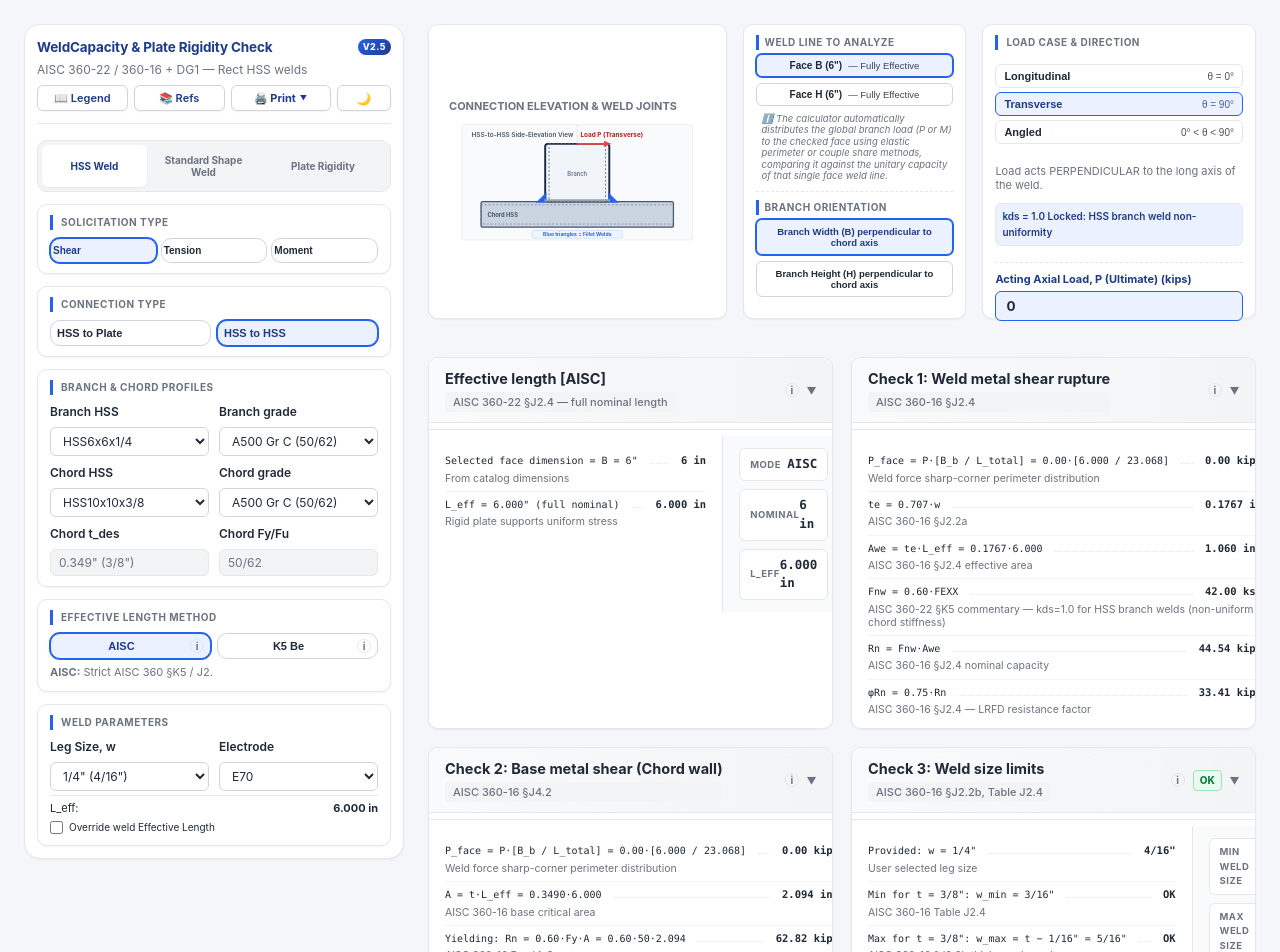
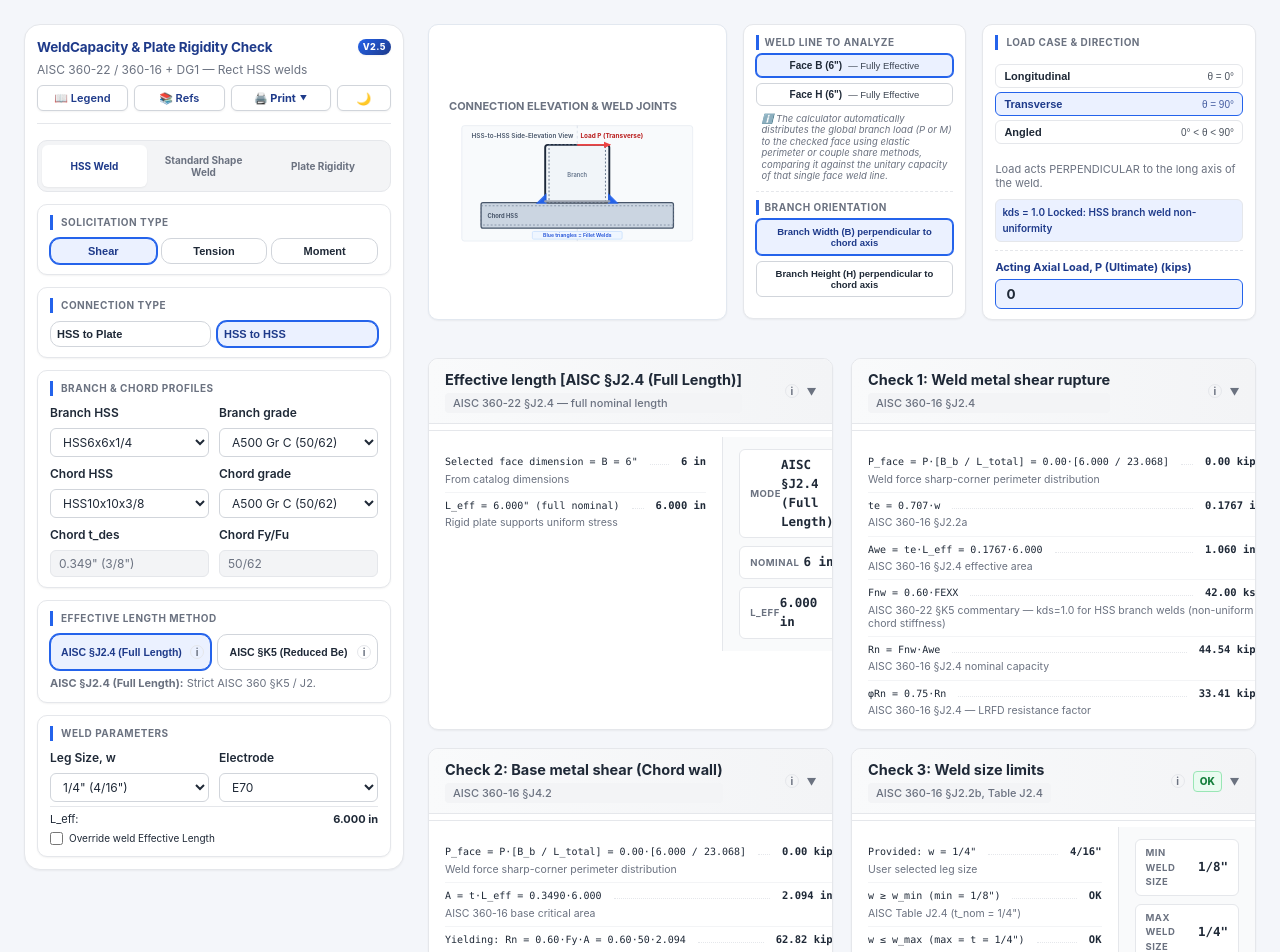
Before and after one commit to mEat89/weldCalc, a React (Vite) app: page / in a window 1280 px wide. Shown: the top 952 px of the page. Built offline with nearby package versions, Linux system fonts and the light colour scheme.

Commit message:
feat: add HSS and standard shape connection reporting, calculation math, and UI components

```diff
--- a/src/components/tabs/HSSTab.jsx
+++ b/src/components/tabs/HSSTab.jsx
@@ -180,6 +180,11 @@ export default function HSSTab({ activeTab, setActiveTab, tabs, setLegendOpen, s
     baseLabel = "Chord wall";
   }
 
+  // Constructability and detailing weld limits are checked against clean nominal thicknesses
+  const baseTNominal = connType === "hss2plate"
+    ? Math.min(plateT, branch.tNom)
+    : Math.min(chord.tNom, branch.tNom);
+
   // Directional strength increase (kds) lock policies
   const lockDirectional =
     solicitation === "tension" ||
@@ -208,7 +213,7 @@ export default function HSSTab({ activeTab, setActiveTab, tabs, setLegendOpen, s
         baseT, fy: baseFy, fu: baseFu, length: faceLen.length, nLines: 1,
         method: "lrfd", appliedLoad: pFace,
       });
-      size = calcWeldSize({ legSize, baseT });
+      size = calcWeldSize({ legSize, baseT: baseTNominal });
     } catch (e) { calcError = e instanceof Error ? e.message : String(e); }
   }
 
@@ -345,7 +350,7 @@ export default function HSSTab({ activeTab, setActiveTab, tabs, setLegendOpen, s
                   weld, base, size, governing, faceLen, k5, loa, dCouple,
                   effLenBlock: effLenBlockForReport,
                   fnwEq, fnwRef, designEq, designRef,
-                  baseT, baseFy, baseFu, baseLabel,
+                  baseT, baseFy, baseFu, baseLabel, baseTNominal,
                   thetaDeg, effectiveUseDirectional, lockDirectional, lockReason,
                   selectedFaceNominal, faceDescription,
                 },
@@ -388,25 +393,25 @@ export default function HSSTab({ activeTab, setActiveTab, tabs, setLegendOpen, s
               onClick={() => setSolicitation("shear")}
               className={`toggle-option-btn compact ${solicitation === "shear" ? "active" : ""}`}
               type="button"
-              style={{ padding: "6px 2px", fontSize: "10px" }}
+              style={{ padding: "6px", fontSize: "11px", display: "flex", justifyContent: "center", alignItems: "center", width: "100%" }}
             >
-              <div className="btn-main-label" style={{ fontSize: "10px", fontWeight: "700" }}>Shear</div>
+              <div className="btn-main-label" style={{ fontSize: "11px", fontWeight: "700", textAlign: "center", width: "100%" }}>Shear</div>
             </button>
             <button
               onClick={() => setSolicitation("tension")}
               className={`toggle-option-btn compact ${solicitation === "tension" ? "active" : ""}`}
               type="button"
-              style={{ padding: "6px 2px", fontSize: "10px" }}
+              style={{ padding: "6px", fontSize: "11px", display: "flex", justifyContent: "center", alignItems: "center", width: "100%" }}
             >
-              <div className="btn-main-label" style={{ fontSize: "10px", fontWeight: "700" }}>Tension</div>
+              <div className="btn-main-label" style={{ fontSize: "11px", fontWeight: "700", textAlign: "center", width: "100%" }}>Tension</div>
             </button>
             <button
               onClick={() => setSolicitation("moment")}
               className={`toggle-option-btn compact ${solicitation === "moment" ? "active" : ""}`}
               type="button"
-              style={{ padding: "6px 2px", fontSize: "10px" }}
+              style={{ padding: "6px", fontSize: "11px", display: "flex", justifyContent: "center", alignItems: "center", width: "100%" }}
             >
-              <div className="btn-main-label" style={{ fontSize: "10px", fontWeight: "700" }}>Moment</div>
+              <div className="btn-main-label" style={{ fontSize: "11px", fontWeight: "700", textAlign: "center", width: "100%" }}>Moment</div>
             </button>
           </div>
         </div>
@@ -513,15 +518,28 @@ export default function HSSTab({ activeTab, setActiveTab, tabs, setLegendOpen, s
                   type="button"
                   style={{
                     padding: "6px 24px 6px 6px",
-                    fontSize: "11px",
+                    fontSize: "10.5px",
                     display: "flex",
                     alignItems: "center",
                     justifyContent: "center",
                     position: "relative",
                     width: "100%",
+                    minHeight: "36px",
                   }}
                 >
-                  <span className="btn-main-label" style={{ fontSize: "11px", fontWeight: "700" }}>{m.short}</span>
+                  <span
+                    className="btn-main-label"
+                    style={{
+                      fontSize: "10.5px",
+                      fontWeight: "700",
+                      textAlign: "center",
+                      display: "block",
+                      width: "100%",
+                      lineHeight: "1.2"
+                    }}
+                  >
+                    {m.short}
+                  </span>
                   <div
                     className="info-tooltip-container"
                     style={{
@@ -693,10 +711,12 @@ export default function HSSTab({ activeTab, setActiveTab, tabs, setLegendOpen, s
           </div>
 
           {/* Column 2: Load case / direction (Compacted) */}
-          <div className="card compact top-grid-card" style={{ display: "flex", flexDirection: "column", gap: "6px", opacity: solicitation === "shear" ? 1 : 0.65 }}>
+          <div className="card compact top-grid-card" style={{ display: "flex", flexDirection: "column", justifyContent: "space-between", height: "100%", boxSizing: "border-box" }}>
+            <div style={{ display: "flex", flexDirection: "column", gap: "6px", flex: 1 }}>
               <div className="card-section-label">Load Case &amp; Direction</div>
+              <div style={{ display: "flex", flexDirection: "column", flex: 1, justifyContent: "center", opacity: solicitation === "shear" ? 1 : 0.6 }}>
                 {solicitation === "shear" ? (
-              <>
+                  <div style={{ display: "flex", flexDirection: "column", gap: "4px" }}>
                     <div className="load-case-btn-grid" style={{ display: "grid", gridTemplateColumns: "1fr", gap: "4px" }}>
                       {LOAD_CASES.map((c) => {
                         const isActive = loadCase === c.id;
@@ -768,18 +788,21 @@ export default function HSSTab({ activeTab, setActiveTab, tabs, setLegendOpen, s
                         />
                       </div>
                     )}
-              </>
+                  </div>
                 ) : (
-              <div style={{ display: "flex", flex: 1, flexDirection: "column", justifyContent: "center", alignItems: "center", textAlign: "center", padding: "12px", color: "var(--text-muted)", fontSize: "11px", lineHeight: "1.4" }}>
-                <span>🔒 Directional parameters inactive</span>
-                <span style={{ fontSize: "10px", marginTop: "6px" }}>
+                  <div style={{ display: "flex", flexDirection: "column", justifyContent: "center", alignItems: "center", textAlign: "center", padding: "8px 12px", color: "var(--text-muted)", fontSize: "11px", lineHeight: "1.4" }}>
+                    <span style={{ fontWeight: "700" }}>🔒 Directional parameters inactive</span>
+                    <span style={{ fontSize: "10px", marginTop: "4px", opacity: 0.85 }}>
                       {solicitation === "tension"
                         ? "Tension acts perpendicular (normal) to the base plate. Arrow orientation is fixed out-of-plane."
                         : "Moment couple tension acts normal to the checked flange weld chord. Load orientation is fixed."}
                     </span>
                   </div>
                 )}
-            <div style={{ marginTop: "10px", paddingTop: "8px", borderTop: "1px dashed var(--border-color)" }}>
+              </div>
+            </div>
+
+            <div style={{ marginTop: "8px", paddingTop: "8px", borderTop: "1px dashed var(--border-color)" }}>
               {solicitation === "moment" ? (
                 <>
                   <label htmlFor="demand-moment-input" style={{ fontSize: "11px", fontWeight: "700", color: "var(--primary-dark)", display: "block", marginBottom: "4px", whiteSpace: "nowrap" }}>
@@ -793,7 +816,7 @@ export default function HSSTab({ activeTab, setActiveTab, tabs, setLegendOpen, s
                     value={appliedMoment}
                     onChange={(e) => setAppliedMoment(parseFloat(e.target.value) || 0)}
                     className="form-input"
-                    style={{ fontSize: "13.5px", fontWeight: "700", padding: "6px 10px", borderColor: "var(--primary)", backgroundColor: "var(--primary-light)" }}
+                    style={{ fontSize: "13.5px", fontWeight: "700", padding: "6px 10px", borderColor: "var(--primary)", backgroundColor: "var(--primary-light)", width: "100%", boxSizing: "border-box" }}
                   />
                 </>
               ) : (
@@ -809,7 +832,7 @@ export default function HSSTab({ activeTab, setActiveTab, tabs, setLegendOpen, s
                     value={appliedLoad}
                     onChange={(e) => setAppliedLoad(parseFloat(e.target.value) || 0)}
                     className="form-input"
-                    style={{ fontSize: "13.5px", fontWeight: "700", padding: "6px 10px", borderColor: "var(--primary)", backgroundColor: "var(--primary-light)" }}
+                    style={{ fontSize: "13.5px", fontWeight: "700", padding: "6px 10px", borderColor: "var(--primary)", backgroundColor: "var(--primary-light)", width: "100%", boxSizing: "border-box" }}
                   />
                 </>
               )}
@@ -943,10 +966,10 @@ export default function HSSTab({ activeTab, setActiveTab, tabs, setLegendOpen, s
             tooltipSections={TOOLTIP_DATA.weldSize}
             traceSteps={[
               { eq: `Provided: w = ${toFraction(legSize)}`, codeRef: "User selected leg size", value: to16ths(legSize) },
-              { eq: `Min for t = ${toFraction(baseT)}: w_min = ${size.minLabel}`,
-                codeRef: "AISC 360-16 Table J2.4", value: size.minOk ? "OK" : "NG" },
-              { eq: `Max for t = ${toFraction(baseT)}: w_max = ${size.maxLabel}`,
-                codeRef: "AISC 360-16 §J2.2b thickness boundary", value: size.maxOk ? "OK" : "NG" },
+              { eq: `w ≥ w_min (min = ${size.minLabel})`,
+                codeRef: `AISC Table J2.4 (t_nom = ${toFraction(baseTNominal)})`, value: size.minOk ? "OK" : "NG" },
+              { eq: `w ≤ w_max (max = ${size.maxLabel})`,
+                codeRef: `AISC §J2.2b (t_nom = ${toFraction(baseTNominal)})`, value: size.maxOk ? "OK" : "NG" },
             ]}
             statCards={[
               { label: "Min weld size", value: toFraction(size.minSize) },
--- a/src/components/tabs/StandardShapesTab.jsx
+++ b/src/components/tabs/StandardShapesTab.jsx
@@ -461,10 +461,10 @@ export default function StandardShapesTab({ activeTab, setActiveTab, tabs, setLe
             tooltipSections={TOOLTIP_DATA.weldSize}
             traceSteps={[
               { eq: `Provided: w = ${toFraction(legSize)}`, codeRef: "Selected fillet weld size", value: to16ths(legSize) },
-              { eq: `Min for t = ${toFraction(baseT)}: w_min = ${size.minLabel}`,
-                codeRef: "AISC 360-16 Table J2.4 bounds", value: size.minOk ? "OK" : "NG" },
-              { eq: `Max for t = ${toFraction(baseT)}: w_max = ${size.maxLabel}`,
-                codeRef: "AISC 360-16 §J2.2b geometry limit", value: size.maxOk ? "OK" : "NG" },
+              { eq: `w ≥ w_min (min = ${size.minLabel})`,
+                codeRef: `AISC Table J2.4 (t_nom = ${toFraction(baseT)})`, value: size.minOk ? "OK" : "NG" },
+              { eq: `w ≤ w_max (max = ${size.maxLabel})`,
+                codeRef: `AISC §J2.2b (t_nom = ${toFraction(baseT)})`, value: size.maxOk ? "OK" : "NG" },
             ]}
             statCards={[
               { label: "Min weld size", value: toFraction(size.minSize) },
--- a/src/constants/steelData.js
+++ b/src/constants/steelData.js
@@ -122,15 +122,15 @@ export const FACE_TYPES = [
 export const LENGTH_METHODS = [
   {
     id: "aisc",
-    label: "AISC code (strict)",
-    short: "AISC",
+    label: "AISC §J2.4 (Full Length)",
+    short: "AISC §J2.4 (Full Length)",
     description:
       "Strict AISC 360 §K5 / J2.4 compliance. HSS-to-HSS transverse face uses Be (Eq. K1-1). HSS-to-plate uses the full nominal face length — per Tousignant & Packer (2015), the rigid plate keeps the weld fully effective and the non-uniform stress is captured by kds=1.0.",
   },
   {
     id: "k5",
-    label: "K5 Be (engineering judgment)",
-    short: "K5 Be",
+    label: "AISC §K5 (Reduced Be)",
+    short: "AISC §K5 (Reduced Be)",
     description:
       "Apply AISC §K5 Eq. K1-1 reduction to the transverse face for BOTH connection types. For HSS-to-plate, the plate is treated as the 'chord' with engineer-input dimension B and thickness t. For rigid plates (small B/t) the formula naturally returns Be = Bb (no reduction); for thin/flexible plates a meaningful reduction is applied. This is beyond strict AISC for HSS-to-plate but is a defensible conservative approach.",
   },
--- a/src/math/weldMath.ts
+++ b/src/math/weldMath.ts
@@ -259,8 +259,8 @@ export function calcWeldSize(input: WeldSizeInput): WeldSizeResult {
     else if (baseT <= 0.75) { minSize = 0.25;   minLabel = '1/4"'; }
     else                    { minSize = 0.3125; minLabel = '5/16"'; }
 
-    const maxSize = baseT < 0.25 ? baseT : baseT - 0.0625;
-    const maxLabel = baseT < 0.25
+    const maxSize = baseT <= 0.25 ? baseT : baseT - 0.0625;
+    const maxLabel = baseT <= 0.25
       ? `t = ${toFraction(baseT)}`
       : `t − 1/16" = ${toFraction(maxSize)}`;
 
--- a/src/reports/buildHSSReport.js
+++ b/src/reports/buildHSSReport.js
@@ -20,7 +20,7 @@ export function buildHSSReport({ state, calcs, meta, diagramSvgString }) {
     weld, base, size, governing, faceLen, k5, loa, dCouple,
     effLenBlock,
     fnwEq, fnwRef, designEq, designRef,
-    baseT, baseFy, baseFu, baseLabel,
+    baseT, baseFy, baseFu, baseLabel, baseTNominal,
     thetaDeg, effectiveUseDirectional, lockDirectional, lockReason,
     selectedFaceNominal, faceDescription,
   } = calcs;
@@ -222,10 +222,10 @@ export function buildHSSReport({ state, calcs, meta, diagramSvgString }) {
       codeRef: "AISC 360-16 §J2.2b, Table J2.4",
       steps: [
         { eq: `Provided: w = ${toFraction(legSize)}`, codeRef: "User selected leg size", value: to16ths(legSize) },
-        { eq: `Min for t = ${toFraction(baseT)}: w_min = ${size.minLabel}`,
-          codeRef: "AISC 360-16 Table J2.4", value: size.minOk ? "OK" : "NG" },
-        { eq: `Max for t = ${toFraction(baseT)}: w_max = ${size.maxLabel}`,
-          codeRef: "AISC 360-16 §J2.2b thickness boundary", value: size.maxOk ? "OK" : "NG" },
+        { eq: `w ≥ w_min (min = ${size.minLabel})`,
+          codeRef: `AISC Table J2.4 (t_nom = ${toFraction(baseTNominal)})`, value: size.minOk ? "OK" : "NG" },
+        { eq: `w ≤ w_max (max = ${size.maxLabel})`,
+          codeRef: `AISC §J2.2b (t_nom = ${toFraction(baseTNominal)})`, value: size.maxOk ? "OK" : "NG" },
       ],
       statCards: [
         { label: "Min weld size", value: toFraction(size.minSize) },
--- a/src/reports/buildStandardShapesReport.js
+++ b/src/reports/buildStandardShapesReport.js
@@ -150,10 +150,10 @@ export function buildStandardShapesReport({ state, calcs, meta, diagramSvgString
       codeRef: "AISC 360-16 §J2.2b, Table J2.4",
       steps: [
         { eq: `Provided: w = ${toFraction(legSize)}`, codeRef: "Selected fillet weld size", value: to16ths(legSize) },
-        { eq: `Min for t = ${toFraction(baseT)}: w_min = ${size.minLabel}`,
-          codeRef: "AISC 360-16 Table J2.4 bounds", value: size.minOk ? "OK" : "NG" },
-        { eq: `Max for t = ${toFraction(baseT)}: w_max = ${size.maxLabel}`,
-          codeRef: "AISC 360-16 §J2.2b geometry limit", value: size.maxOk ? "OK" : "NG" },
+        { eq: `w ≥ w_min (min = ${size.minLabel})`,
+          codeRef: `AISC Table J2.4 (t_nom = ${toFraction(baseT)})`, value: size.minOk ? "OK" : "NG" },
+        { eq: `w ≤ w_max (max = ${size.maxLabel})`,
+          codeRef: `AISC §J2.2b (t_nom = ${toFraction(baseT)})`, value: size.maxOk ? "OK" : "NG" },
       ],
       statCards: [
         { label: "Min weld size", value: toFraction(size.minSize) },
```
Also changed, not shown: src/components/modals/ReferencesModal.jsx (+9 -9 lines). Lines whose indentation alone changed are shown as unchanged.
